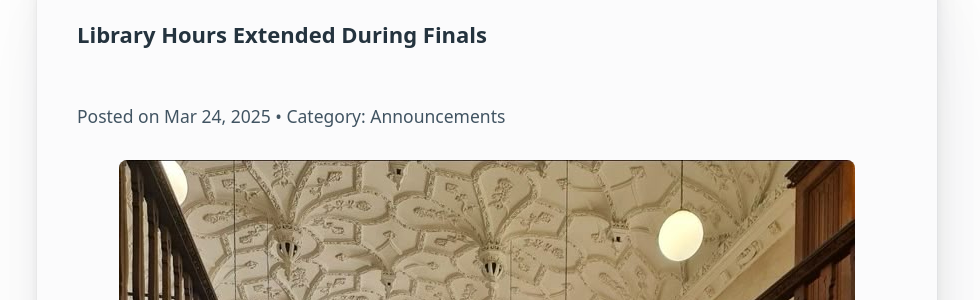
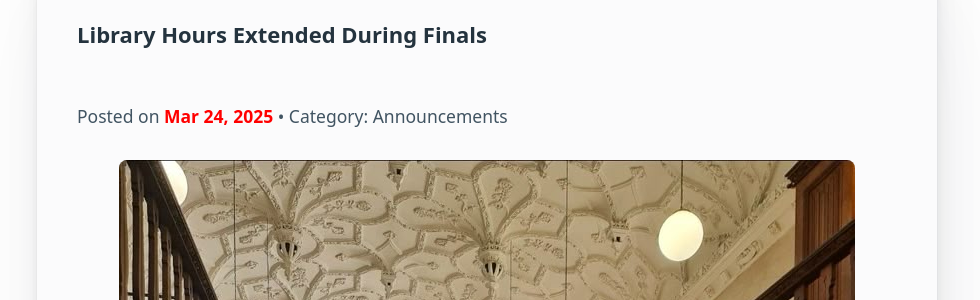
Before and after one commit to Rawano03/ITCS333-Project-GroupG5, a PHP site: page /detail.html in a window 1280 px wide. Shown: the part 431-731 px from the top of the page, without its empty margins (153-1133 px from the left). Run offline with PHP 8.4, Linux system fonts and the light colour scheme.

Commit message:
custom time class styles are added

```diff
--- a/Campus News - Rawan Nabeel - 202108246/css/styles.css
+++ b/Campus News - Rawan Nabeel - 202108246/css/styles.css
@@ -5,6 +5,12 @@
   margin-bottom: 1rem;
   padding: 2rem 1rem 0 1rem;
 }
+
+.custom-time {
+  color: red;
+  font-weight: bold;
+}
+
 
 header.container h1 {
   text-align: center;
```
